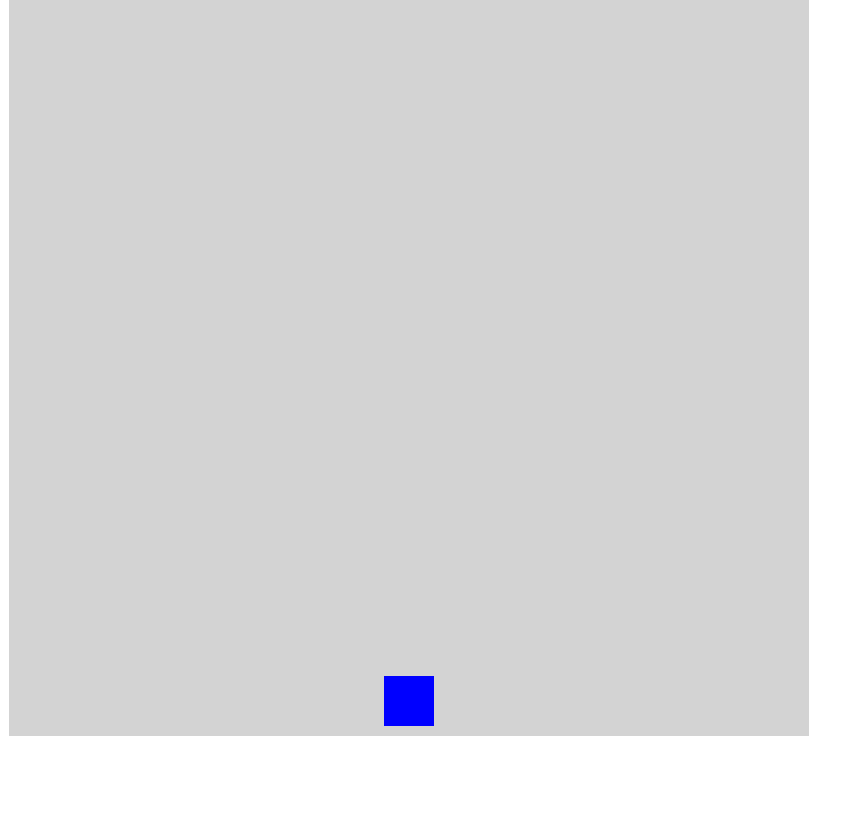
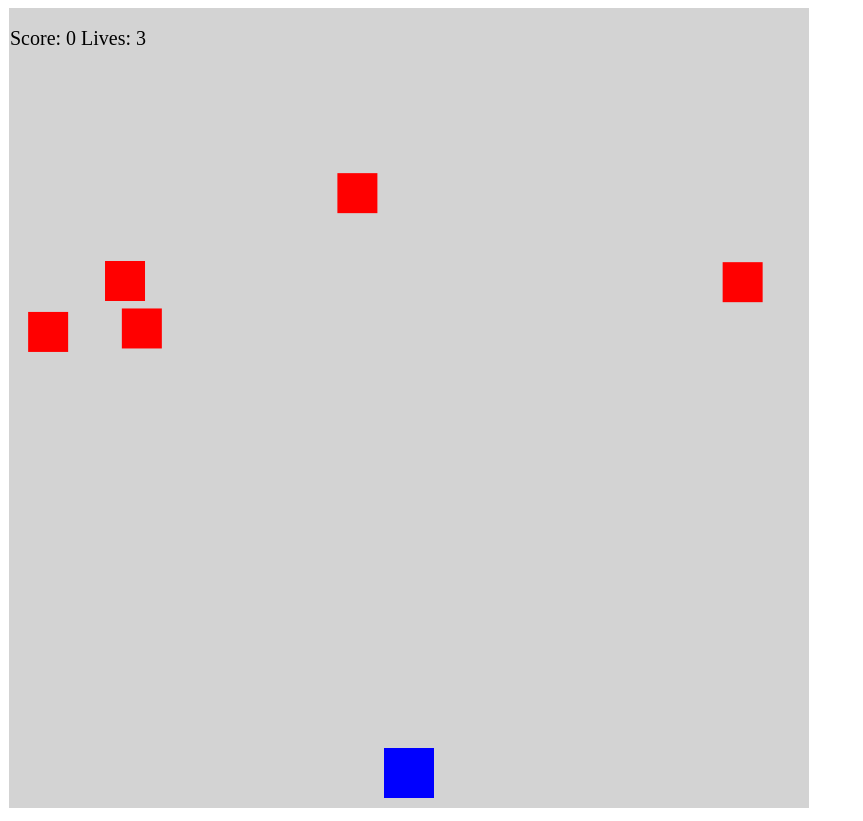
Before and after one commit to AlbinoRhino7391/galaga-clone, a plain HTML site: page index.html in a window 1280 px wide. Shown: the part 73-894 px from the top of the page, without its empty margins (0-863 px from the left). Before the commit the page ends 822 px from the top, so only its background shows below. Drawn offline with Linux system fonts and the light colour scheme.

Commit message:
added enemy initialization and spawn on screen

```diff
--- a/index.html
+++ b/index.html
@@ -5,6 +5,7 @@
     <link rel="stylesheet" href="style.css" />
   </head>
   <body>
+    <header><h1>galaga clone</h1></header>
     <canvas id="game-canvas" width="800px" height="800px"></canvas>
     <div id="scoreboard">
       <span id="score">Score: 0</span>
--- a/script.js
+++ b/script.js
@@ -20,13 +20,7 @@ const controls = {
 };
 
 // Enemy spaceship properties
-const enemy = {
-    x: 0, // X-coordinate of the enemy spaceship
-    y: 0, // Y-coordinate of the enemy spaceship
-    speed: 1, // Speed of the enemy spaceship
-    width: 40, // Width of the enemy spaceship
-    height: 40 // Height of the enemy spaceship
-};
+const enemies = []; // Array to store enemy spaceships
 
 // Bullets properties
 const bullets = [];
@@ -65,12 +59,29 @@ function initializeGame() {
   // Reset game state
   gameRunning = true;
 
+  // Generate enemy spaceships
+  generateEnemies();
+
   // Start the game loop
   gameLoop();
 }
 
-// show the scoreboard
+// Generate enemy spaceships
+function generateEnemies() {
+  const enemyCount = 5; // Number of enemies to generate
 
+  for (let i = 0; i < enemyCount; i++) {
+    const newEnemy = {
+      x: Math.random() * (canvas.width - 40),
+      y: Math.random() * (canvas.height / 2),
+      speed: 1,
+      width: 40,
+      height: 40
+    };
+
+    enemies.push(newEnemy);
+  }
+}
 
 // Game loop
 function gameLoop(){
@@ -109,6 +120,12 @@ function drawPlayer() {
 
 // Draw the enemy spaceships
 function drawEnemies() {
+  ctx.fillStyle = "#ff0000";
+
+  for (let i = 0; i < enemies.length; i++) {
+    const enemy = enemies[i];
+    ctx.fillRect(enemy.x, enemy.y, enemy.width, enemy.height);
+  }
 }
 
 // Move the player spaceship
--- a/style.css
+++ b/style.css
@@ -8,8 +8,8 @@
 /* CSS styles for the scoreboard */
 #scoreboard {
   position: absolute;
-  top: 10px;
-  right: 10px;
-  color: white;
+  top: 100px;
+  left: 10px;
+  color: black;
   font-size: 20px;
 }
```
